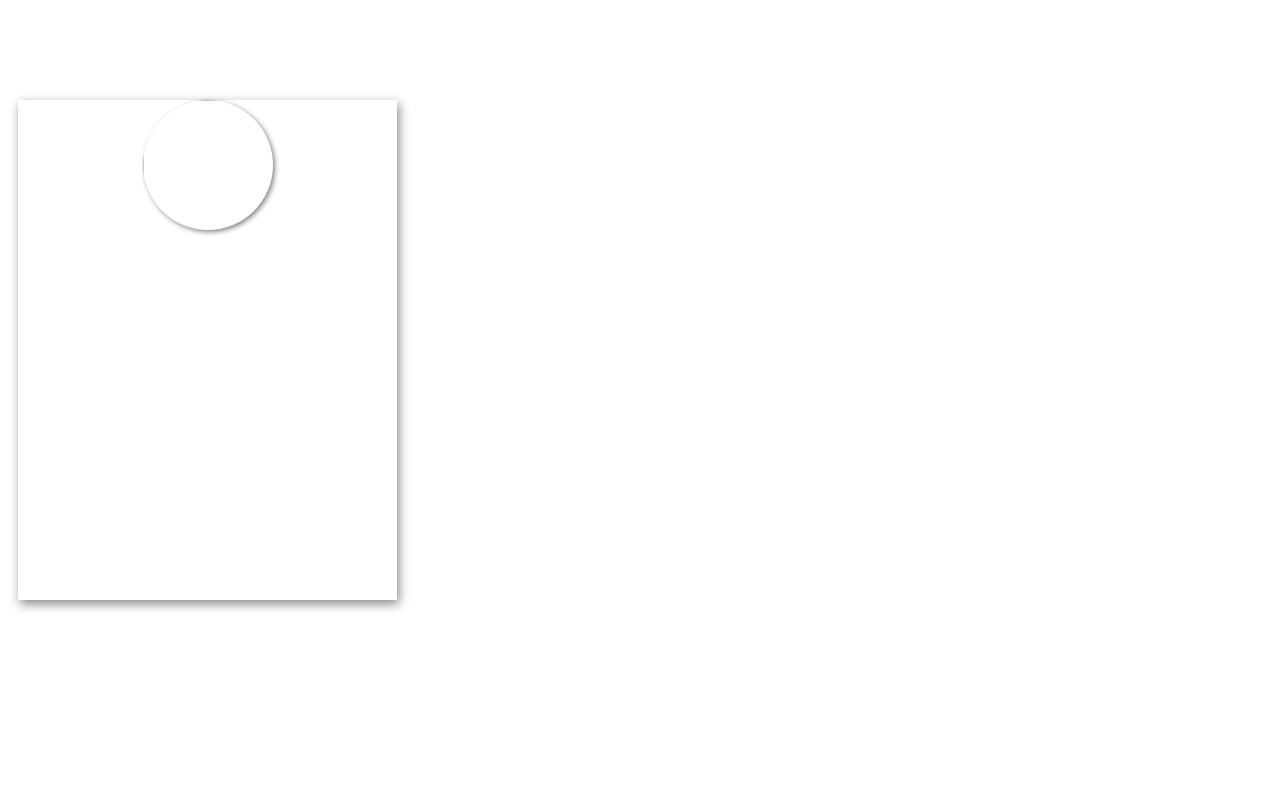
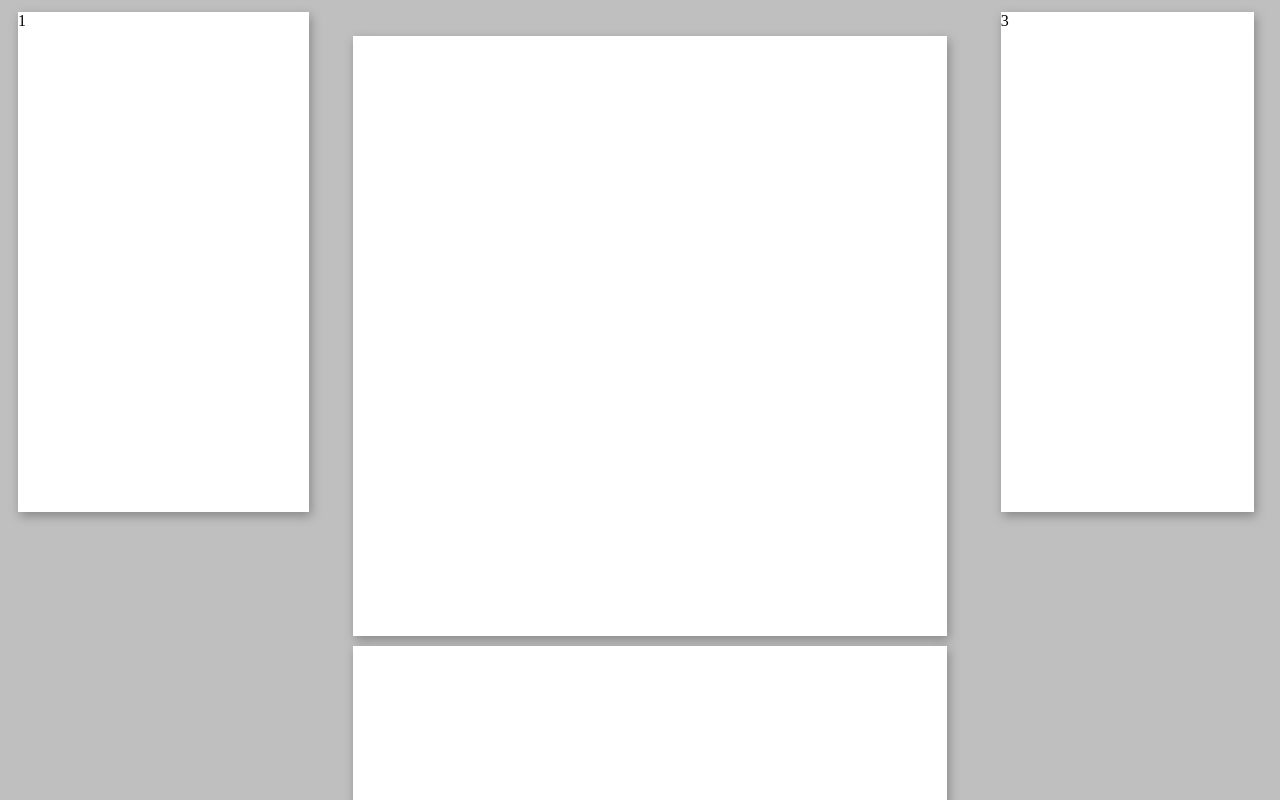
Before and after one commit to Saalim95/bio, a plain HTML site: page index.htm in a window 1280 px wide. Shown: the top 800 px of the page. Drawn offline with Linux system fonts and the light colour scheme.

Commit message:
modify index

```diff
--- a/index.htm
+++ b/index.htm
@@ -1,45 +1,56 @@
 <!DOCTYPE html>
 <html>
 <head>
-  <title>BIO</title>
+	<title>My Blog</title>
 </head>
-<body>
+<body bgcolor="#bfbfbf">
 
 <style type="text/css">
-.img-crop {
-  height: 180px;
-  width: 135px;
-  }
 
-.photo-wrapper {
-  margin: auto;
-  width: 130px;
-  height: 130px;
-  border-radius: 50%;
-  overflow: hidden;
-  box-shadow: 2px 2px 5px #888888;
-  }
+	.box {
+		display: inline-block;
+		background-color: white;
+		box-shadow: 2px 4px 10px #888888;
 
-.box{
-  margin-left: 10px;
-  display: inline-block;
-  width: 30%;
-  height: 500px;
-  box-shadow: 2px 4px 10px #888888;
-}
+	}
 
-.box-wrapper{
-  margin-top: 100px;
-}
+	.box1{
+		width:23%;
+		height:500px;
+		margin-left: 10px;
+		margin-top: 4px;
+
+
+	}
+
+	.box2{
+		width:47%;
+		height: 0px;
+		margin-left: 40px;
+
+	}
+
+	.box3{
+		width:20%;
+		height:500px;
+		margin-left: 50px;
+	}
+
+	.inbox{
+		width: 100%;
+		height: 600px;
+		margin-top: 10px;
+		display: block;
+	}
 
 </style>
 
-<div class="box-wrapper">
-<div class="box">
-  <div class="photo-wrapper">
-  <img src="dp.jpg" class="img-crop">
-  </div>
-</div>
-</div>
+	<div class="box box1">1</div>
+	<div class="box box2">
+		<div class=" box inbox"></div>
+		<div class="box inbox"></div>
+	</div>
+	<div class="box box3">3</div>
+
 </body>
 </html>
```
